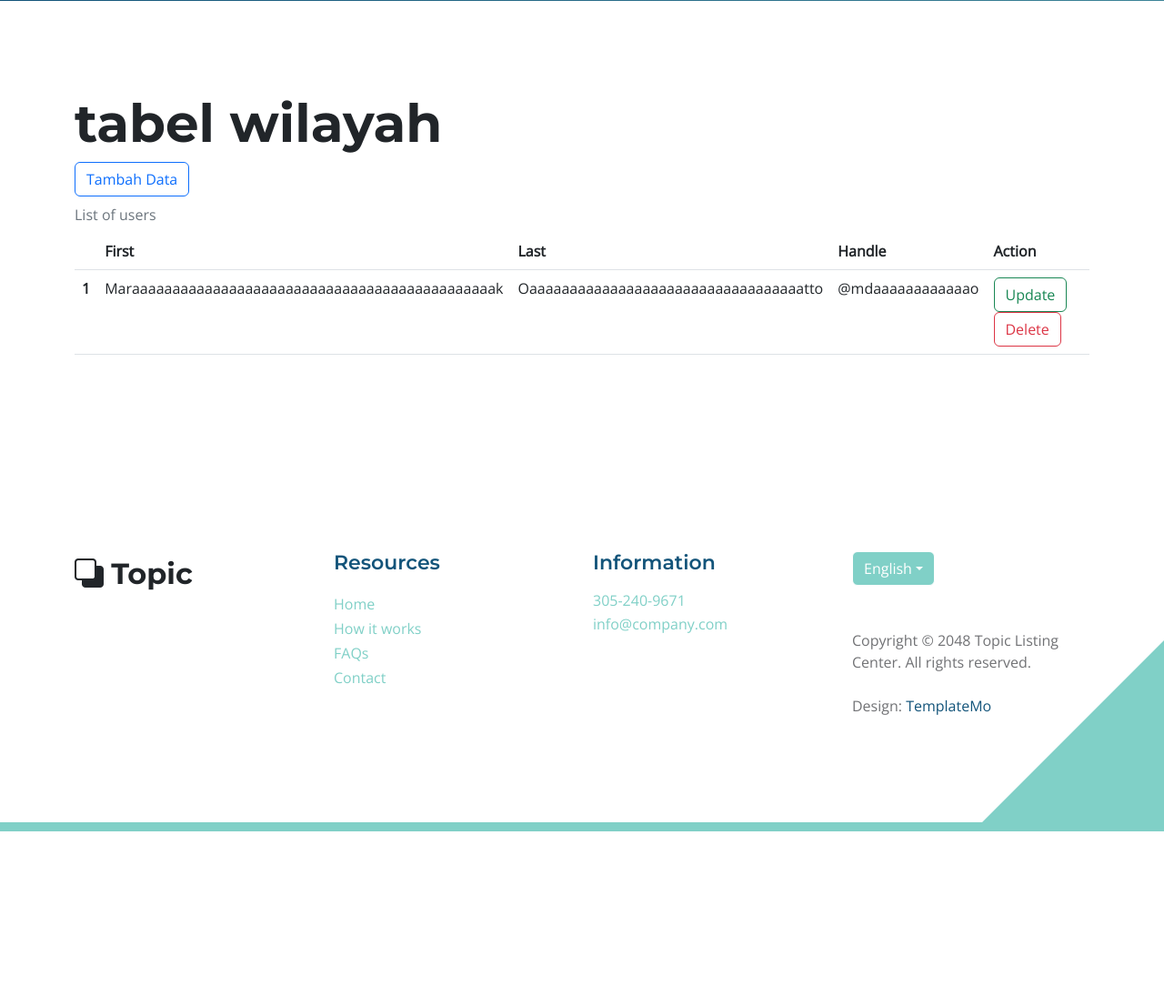
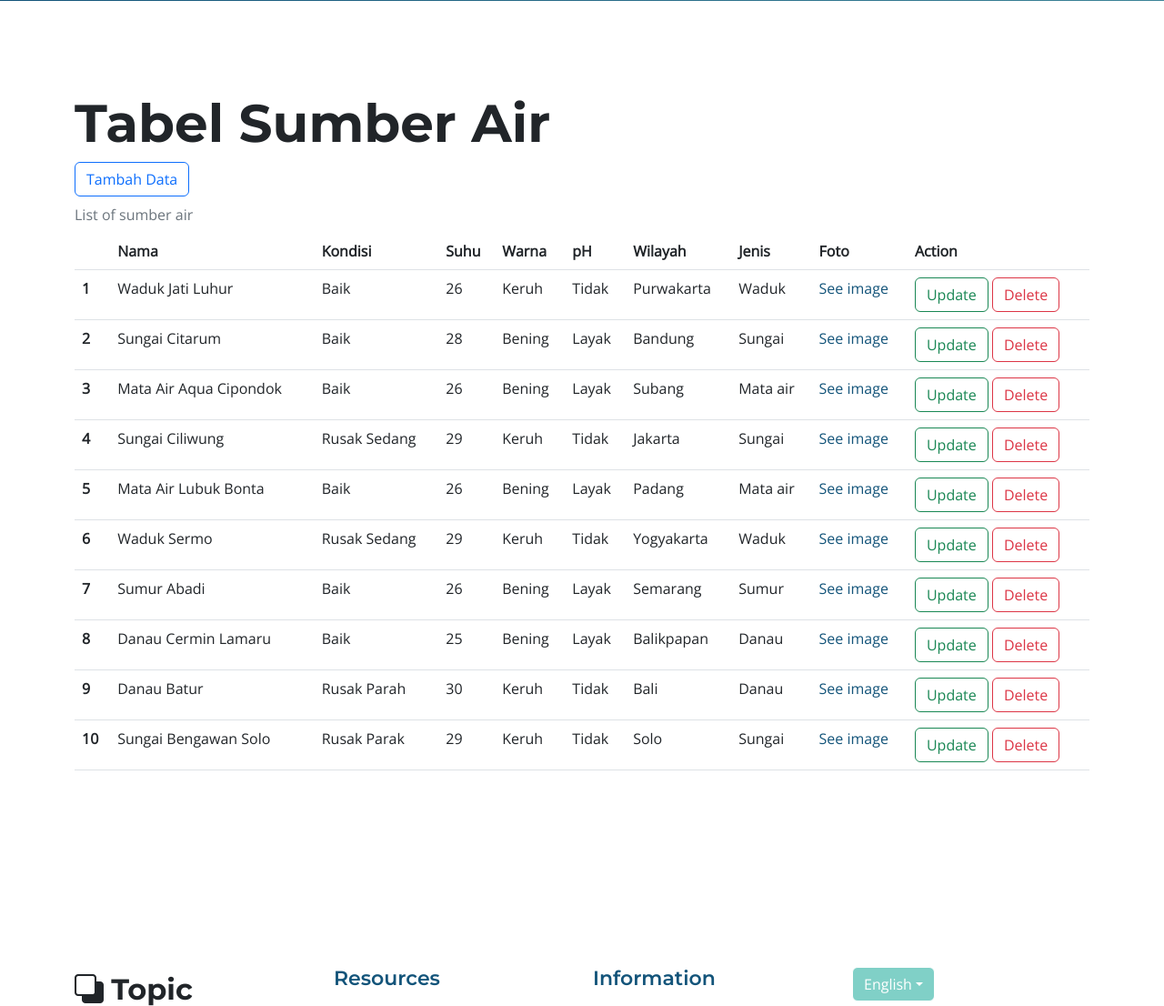
Before and after one commit to jidanSyn/TubesSBD, a PHP site: page /admin.php in a window 1280 px wide. Shown: the part 546-1652 px from the top of the page at 91% size. Before the commit the page ends 1460 px from the top, so only its background shows below. Run offline with PHP 8.4, Linux system fonts and the light colour scheme; data comes from the database, SQL or seed files in the repository.

Commit message:
menyambungkan tabel admin ke database

```diff
--- a/admin.php
+++ b/admin.php
@@ -2,21 +2,21 @@
     include('function.php');
     $listSumberAir = readSumberAir();
 
-    if (isset($_GET['id_sumber_air'])) {
-      $id = ($_GET["id_sumber_air"]);
-      $result_air = readOneSumberAir($id);
-      $detail_air = mysqli_fetch_assoc($result_air);
-      $result_upaya = readUpayaSumberAir($id);
+    // if (isset($_GET['id_sumber_air'])) {
+    //   $id = ($_GET["id_sumber_air"]);
+    //   $result_air = readOneSumberAir($id);
+    //   $detail_air = mysqli_fetch_assoc($result_air);
+    //   $result_upaya = readUpayaSumberAir($id);
 
 
-    // echo '<pre>';
-    // print_r($detail_air);
-    // print_r($result_upaya);
+    // // echo '<pre>';
+    // // print_r($detail_air);
+    // // print_r($result_upaya);
 
-    // echo $detail_air['nama_sumber_air'];
+    // // echo $detail_air['nama_sumber_air'];
 
 
-    }
+    // }
 ?>
 
 <!doctype html>
@@ -138,29 +138,47 @@
 
             <section class="topics-detail-section section-padding" id="topics-detail">
                 <div class="container">
-                <h1>tabel wilayah</h1>
+                <h1>Tabel Sumber Air</h1>
                 <button type="button" class="btn btn-outline-primary">Tambah Data</button>
                 <table class="table caption-top">
-                    <caption>List of users</caption>
+                    <caption>List of sumber air</caption>
                     <thead>
                         <tr>
                         <th scope="col"></th>
-                        <th scope="col">First</th>
-                        <th scope="col">Last</th>
-                        <th scope="col">Handle</th>
+                        <th scope="col">Nama</th>
+                        <th scope="col">Kondisi</th>
+                        <th scope="col">Suhu</th>
+                        <th scope="col">Warna</th>
+                        <th scope="col">pH</th>
+                        <th scope="col">Wilayah</th>
+                        <th scope="col">Jenis</th>
+                        <th scope="col">Foto</th>
                         <th scope="col">Action</th>
                         </tr>
                     </thead>
                     <tbody>
+                        <?php
+                            $cacah = 1;
+                            foreach($listSumberAir as $sumberAir) {
+                        ?>
                         <tr>
-                        <th scope="row">1</th>
-                        <td>Maraaaaaaaaaaaaaaaaaaaaaaaaaaaaaaaaaaaaaaaaaaaaak</td>
-                        <td>Oaaaaaaaaaaaaaaaaaaaaaaaaaaaaaaaaaatto</td>
-                        <td>@mdaaaaaaaaaaaao</td>
+                        <th scope="row"><?=$cacah?></th>
+                        <td><?=$sumberAir['nama_sumber_air']?></td>
+                        <td><?=$sumberAir['kondisi_sumber_air']?></td>
+                        <td><?=$sumberAir['suhu']?></td>
+                        <td><?=$sumberAir['warna']?></td>
+                        <td><?=$sumberAir['layak_minum']?></td>
+                        <td><?=$sumberAir['nama_wilayah']?></td>
+                        <td><?=$sumberAir['nama_jenis_sumber_air']?></td>
+                        <td><a href="images/foto_sumber_air/<?=$sumberAir['foto_sumber_air']?>">See image</a></td>
                         <td><button type="button" class="btn btn-outline-success">Update</button>
                         <button type="button" class="btn btn-outline-danger">Delete</button>
                         </td>
                         </tr>
+                        <?php
+                                $cacah++;
+                            }
+                        ?>
                     </tbody>
                     </table>
                 </div>
```
